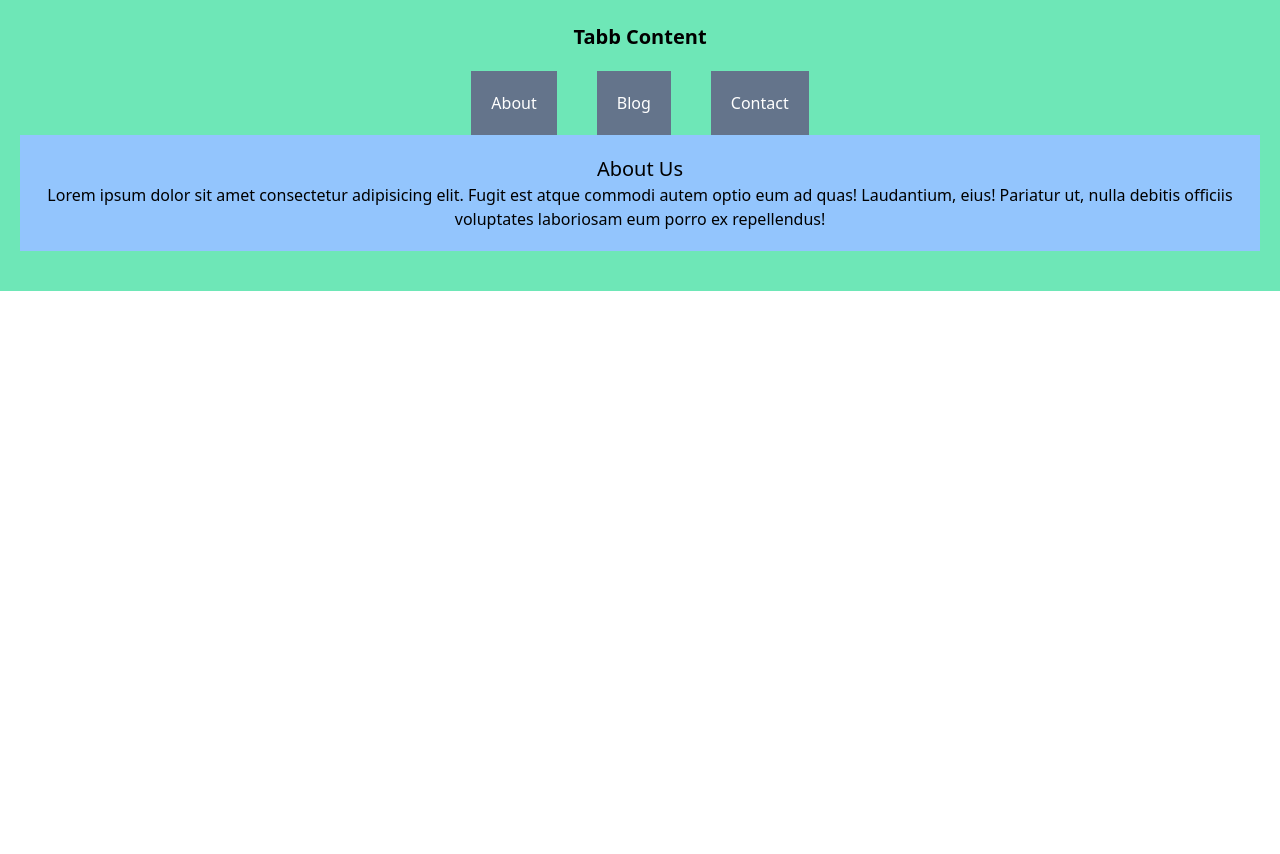
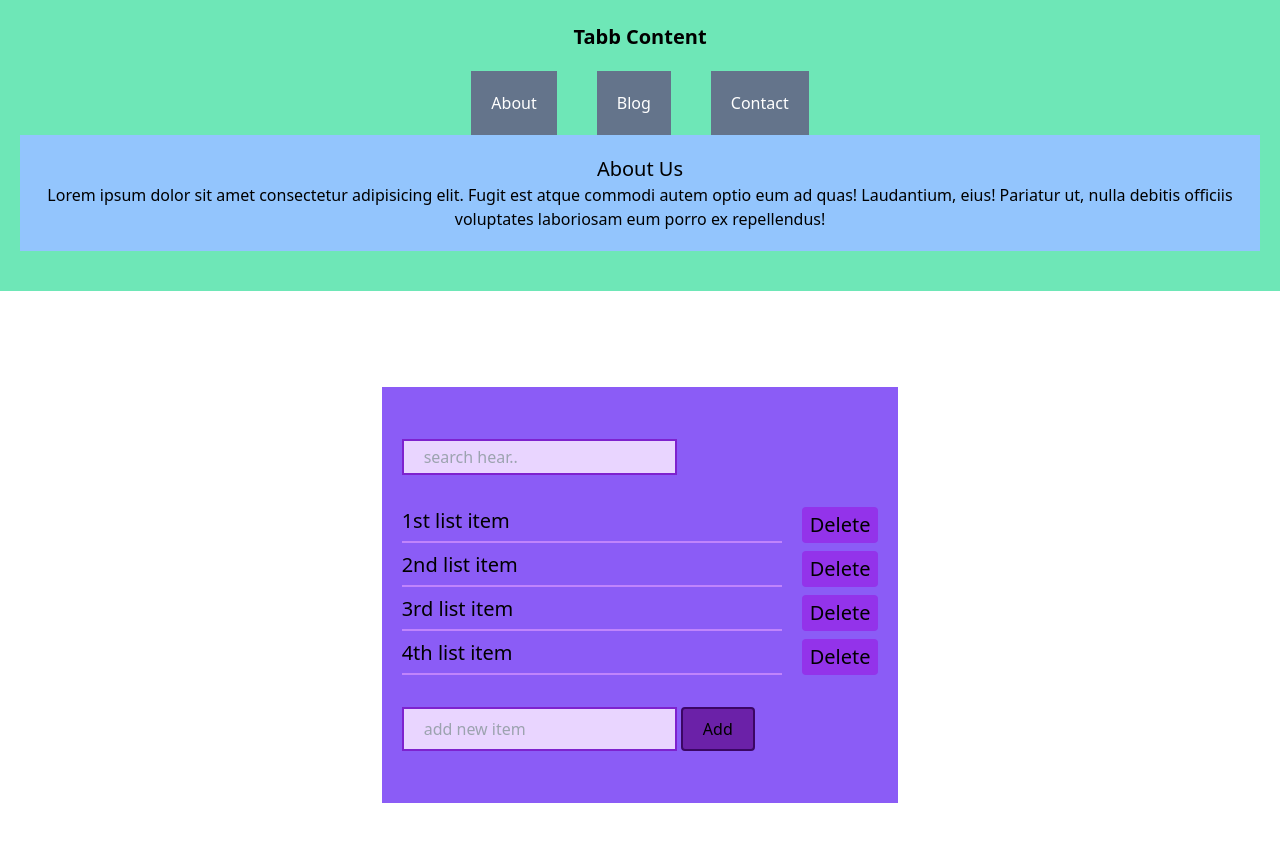
Before and after one commit to shahinexy/Dom-project, a plain HTML site: page index.html in a window 1280 px wide. Shown: the part 425-1279 px from the top of the page. Before the commit the page ends 800 px from the top, so only its background shows below. Drawn offline with nearby package versions, Linux system fonts and the light colour scheme.

Commit message:
todo list

```diff
--- a/index.html
+++ b/index.html
@@ -51,6 +51,38 @@
             </div>
         </div>
     </section>
+    <!-- to do list  -->
+    <section>
+        <div class="container max-w-7xl mx-auto my-12 py-12 px-5 flex justify-center">
+            <div class="search_area w-5/12 p-5 bg-violet-500">
+                <form class="search_fild my-8">
+                    <input class="py-1 px-5 border-2 border-purple-700 bg-purple-200" type="text" placeholder="search hear..">
+                </form>
+                <ul>
+                    <li class="flex gap-5 my-2">
+                        <p class="w-5/6 text-xl border-b-2 border-purple-400">1st list item</p>
+                        <button class="w-1/6 text-xl p-1 rounded bg-purple-600" type="button">Delete</button>
+                    </li>
+                    <li class="flex gap-5 my-2">
+                        <p class="w-5/6 text-xl border-b-2 border-purple-400">2nd list item</p>
+                        <button class="w-1/6 text-xl p-1 rounded bg-purple-600" type="button">Delete</button>
+                    </li>
+                    <li class="flex gap-5 my-2">
+                        <p class="w-5/6 text-xl border-b-2 border-purple-400">3rd list item</p>
+                        <button class="w-1/6 text-xl p-1 rounded bg-purple-600" type="button">Delete</button>
+                    </li>
+                    <li class="flex gap-5 my-2">
+                        <p class="w-5/6 text-xl border-b-2 border-purple-400">4th list item</p>
+                        <button class="w-1/6 text-xl p-1 rounded bg-purple-600" type="button">Delete</button>
+                    </li>
+                </ul>
+                <form class="my-8">
+                    <input class="py-2 px-5 border-2 border-purple-700 bg-purple-200" type="text" placeholder="add new item">
+                    <button class="py-2 px-5 rounded bg-purple-800 border-2 border-purple-950" type="button">Add</button>
+                </form>
+            </div>
+        </div>
+    </section>
 
 
     <script src="main.js"></script>
```
